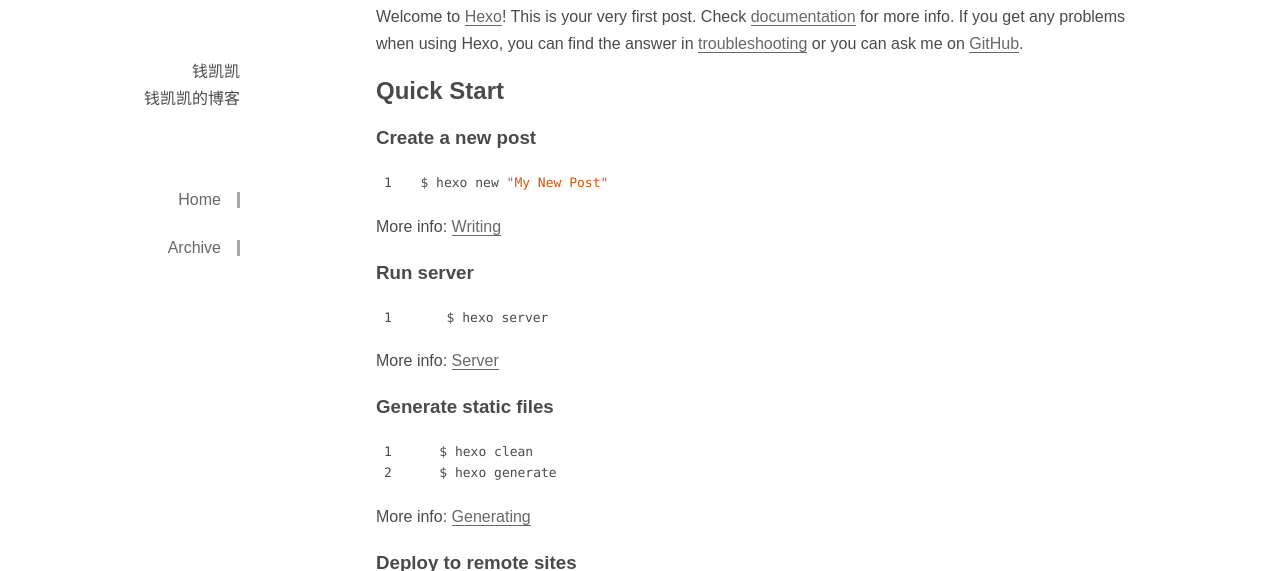
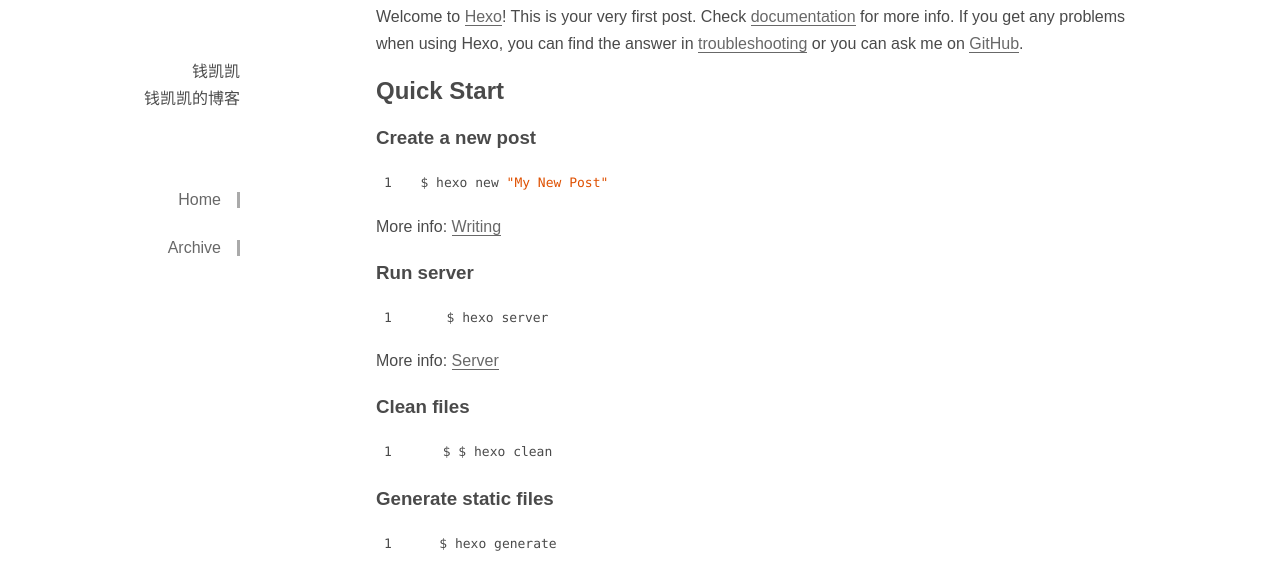
Before and after one commit to qianhk/qianhk.github.io, a plain HTML site: page 2018/02/hello-world/index.html in a window 1280 px wide. Shown: the part 182-753 px from the top of the page. Drawn offline with Linux system fonts and the light colour scheme; a small style sheet from the web is missing.

Commit message:
Site updated: 2018-02-20 01:14:22

```diff
--- a/2018/02/hello-world/index.html
+++ b/2018/02/hello-world/index.html
@@ -56,7 +56,8 @@
 <p>More info: <a href="https://hexo.io/docs/writing.html" target="_blank" rel="noopener">Writing</a></p>
 <h3 id="Run-server"><a href="#Run-server" class="headerlink" title="Run server"></a>Run server</h3><figure class="highlight bash"><table><tr><td class="gutter"><pre><span class="line">1</span><br></pre></td><td class="code"><pre><span class="line">$ hexo server</span><br></pre></td></tr></table></figure>
 <p>More info: <a href="https://hexo.io/docs/server.html" target="_blank" rel="noopener">Server</a></p>
-<h3 id="Generate-static-files"><a href="#Generate-static-files" class="headerlink" title="Generate static files"></a>Generate static files</h3><figure class="highlight bash"><table><tr><td class="gutter"><pre><span class="line">1</span><br><span class="line">2</span><br></pre></td><td class="code"><pre><span class="line">$ hexo clean</span><br><span class="line">$ hexo generate</span><br></pre></td></tr></table></figure>
+<h3 id="Clean-files"><a href="#Clean-files" class="headerlink" title="Clean files"></a>Clean files</h3><figure class="highlight bash"><table><tr><td class="gutter"><pre><span class="line">1</span><br></pre></td><td class="code"><pre><span class="line">$ $ hexo clean</span><br></pre></td></tr></table></figure>
+<h3 id="Generate-static-files"><a href="#Generate-static-files" class="headerlink" title="Generate static files"></a>Generate static files</h3><figure class="highlight bash"><table><tr><td class="gutter"><pre><span class="line">1</span><br></pre></td><td class="code"><pre><span class="line">$ hexo generate</span><br></pre></td></tr></table></figure>
 <p>More info: <a href="https://hexo.io/docs/generating.html" target="_blank" rel="noopener">Generating</a></p>
 <h3 id="Deploy-to-remote-sites"><a href="#Deploy-to-remote-sites" class="headerlink" title="Deploy to remote sites"></a>Deploy to remote sites</h3><figure class="highlight bash"><table><tr><td class="gutter"><pre><span class="line">1</span><br></pre></td><td class="code"><pre><span class="line">$ hexo deploy</span><br></pre></td></tr></table></figure>
 <p>More info: <a href="https://hexo.io/docs/deployment.html" target="_blank" rel="noopener">Deployment</a></p>
```
